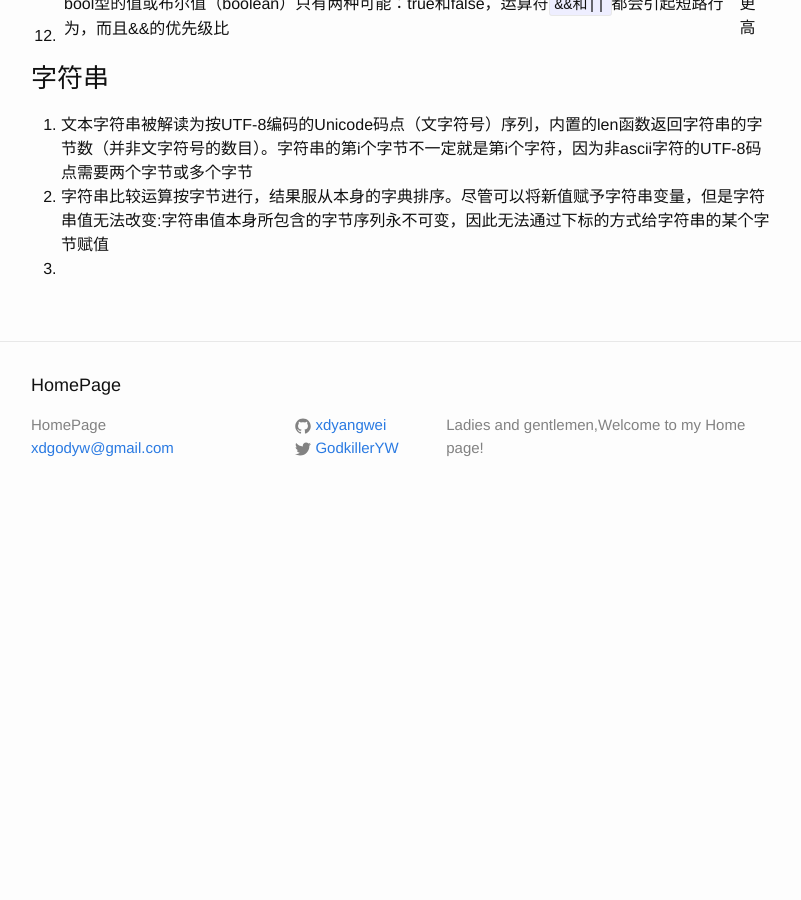
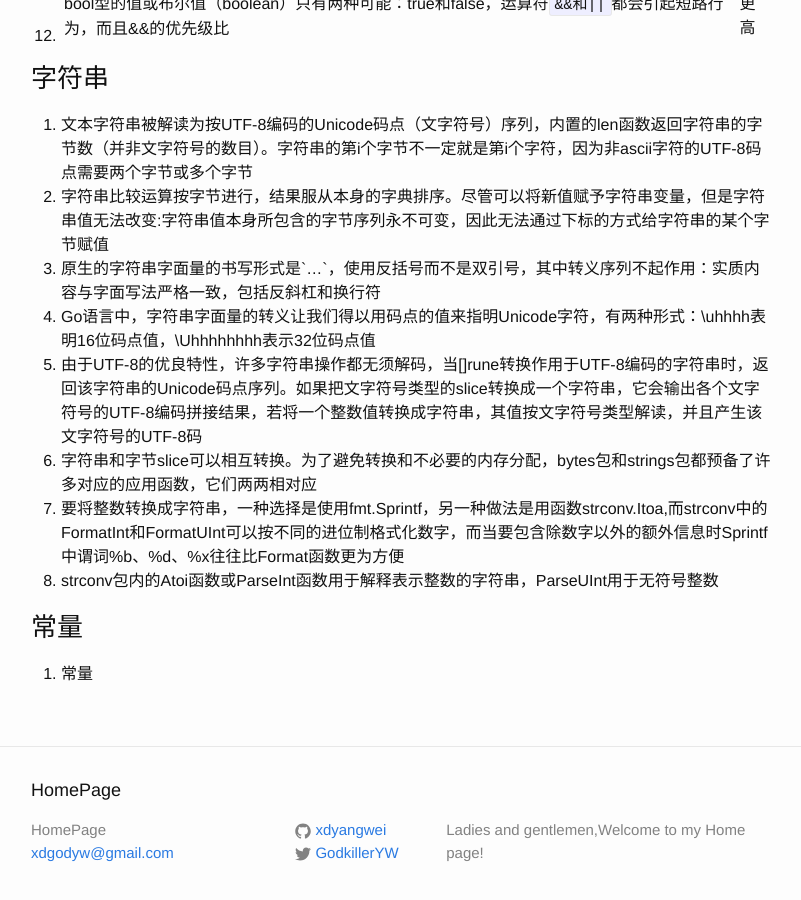
Before and after one commit to xdyangwei/xdyangwei.github.io, a Jekyll site: the page built from _posts/2019-11-5-Golang数据类型.md, in a window 1280 px wide and 900 px high, scrolled down 833 px. Shown: the whole window, without its empty margins (239-1040 px from the left). Built offline with Jekyll 4.4.1, drawn with Linux system fonts in a browser that asks for light colours; our own code applies the rules of GitHub Pages for plain Markdown files; before the commit the page ends 1352 px from its top, so only the background shows below that.

Commit message:
add the tips of string

```diff
--- a/_posts/2019-11-5-Golang数据类型.md
+++ b/_posts/2019-11-5-Golang数据类型.md
@@ -15,4 +15,12 @@
 ### 字符串
 1. 文本字符串被解读为按UTF-8编码的Unicode码点（文字符号）序列，内置的len函数返回字符串的字节数（并非文字符号的数目）。字符串的第i个字节不一定就是第i个字符，因为非ascii字符的UTF-8码点需要两个字节或多个字节
 2. 字符串比较运算按字节进行，结果服从本身的字典排序。尽管可以将新值赋予字符串变量，但是字符串值无法改变:字符串值本身所包含的字节序列永不可变，因此无法通过下标的方式给字符串的某个字节赋值
-3.
+3. 原生的字符串字面量的书写形式是\`...\`，使用反括号而不是双引号，其中转义序列不起作用：实质内容与字面写法严格一致，包括反斜杠和换行符
+4. Go语言中，字符串字面量的转义让我们得以用码点的值来指明Unicode字符，有两种形式：\\uhhhh表明16位码点值，\\Uhhhhhhhh表示32位码点值
+5. 由于UTF-8的优良特性，许多字符串操作都无须解码，当[]rune转换作用于UTF-8编码的字符串时，返回该字符串的Unicode码点序列。如果把文字符号类型的slice转换成一个字符串，它会输出各个文字符号的UTF-8编码拼接结果，若将一个整数值转换成字符串，其值按文字符号类型解读，并且产生该文字符号的UTF-8码
+6. 字符串和字节slice可以相互转换。为了避免转换和不必要的内存分配，bytes包和strings包都预备了许多对应的应用函数，它们两两相对应
+7. 要将整数转换成字符串，一种选择是使用fmt.Sprintf，另一种做法是用函数strconv.Itoa,而strconv中的FormatInt和FormatUInt可以按不同的进位制格式化数字，而当要包含除数字以外的额外信息时Sprintf中谓词%b、%d、%x往往比Format函数更为方便
+8. strconv包内的Atoi函数或ParseInt函数用于解释表示整数的字符串，ParseUInt用于无符号整数
+
+### 常量
+1. 常量
```
